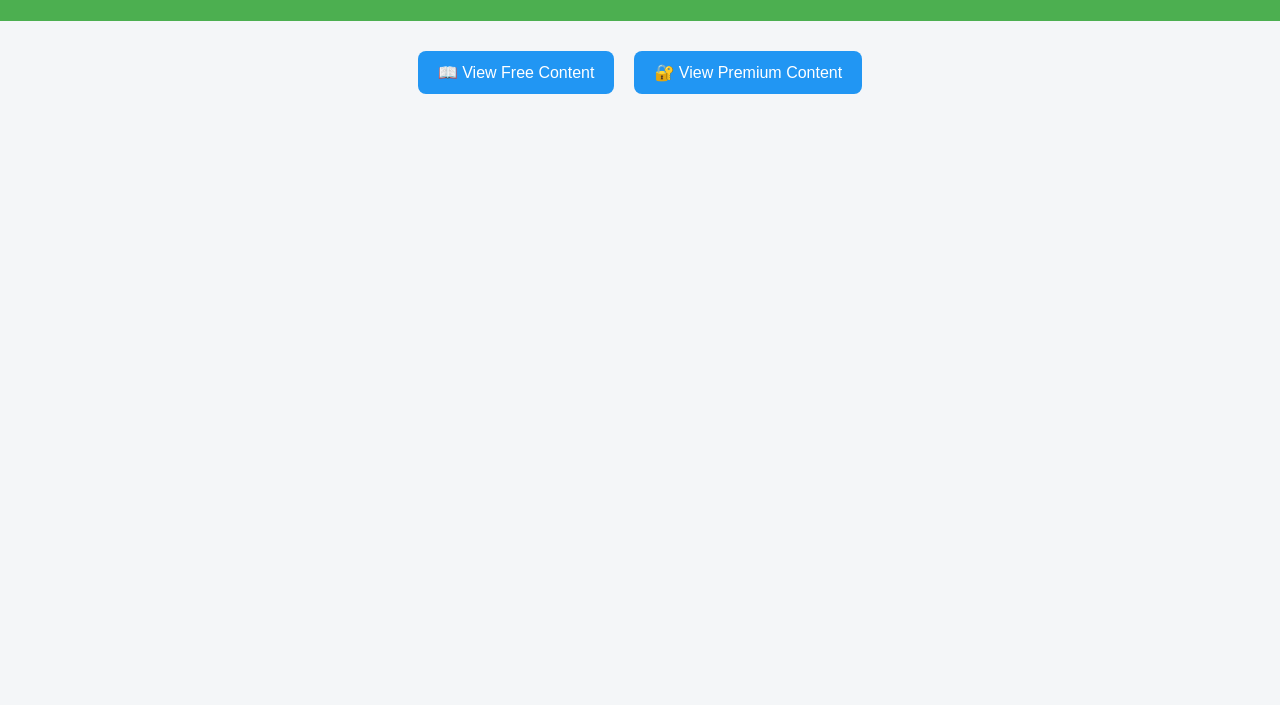
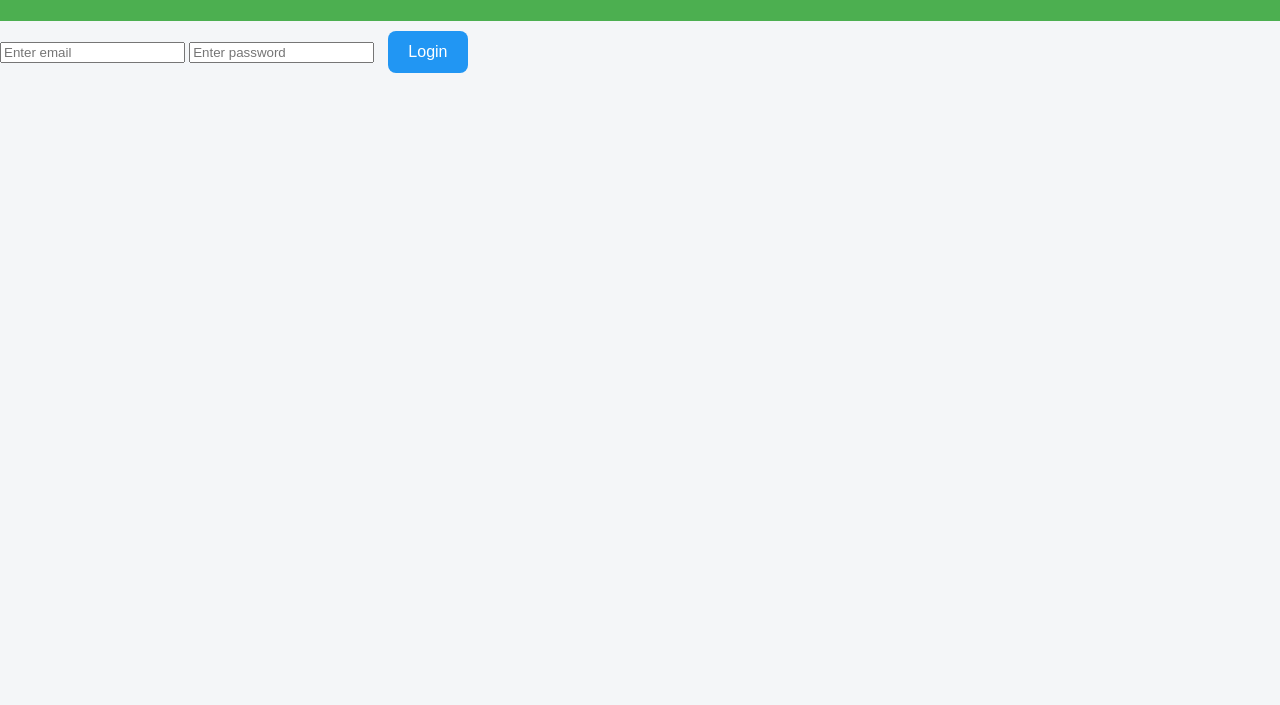
Before and after one commit to ROHIT704-HUB/mypdfapp, a plain HTML site: page index.html in a window 1280 px wide. Shown: the part 95-800 px from the top of the page. Drawn offline with Linux system fonts and the light colour scheme.

Commit message:
Add files via upload

```diff
--- a/index.html
+++ b/index.html
@@ -11,13 +11,37 @@
     <h1>📘 Smart Study App</h1>
   </header>
 
-  <div class="buttons">
-    <button id="freeBtn">📖 View Free Content</button>
-    <button id="premiumBtn">🔐 View Premium Content</button>
+  <!-- LOGIN FORM -->
+  <div id="loginPage">
+    <input type="text" id="email" placeholder="Enter email" />
+    <input type="password" id="password" placeholder="Enter password" />
+    <button onclick="login()">Login</button>
   </div>
 
-  <div id="contentArea"></div>
+  <!-- MAIN CONTENT (Hidden Initially) -->
+  <div id="mainPage" style="display: none;">
+    <div class="buttons">
+      <button id="freeBtn">📖 View Free Content</button>
+      <button id="premiumBtn">🔐 View Premium Content</button>
+    </div>
+    <div id="contentArea"></div>
+  </div>
 
   <script src="script.js"></script>
+
+  <script>
+    function login() {
+      const email = document.getElementById("email").value;
+      const password = document.getElementById("password").value;
+
+      // Simple dummy check
+      if (email === "rohit@test.com" && password === "1234") {
+        document.getElementById("loginPage").style.display = "none";
+        document.getElementById("mainPage").style.display = "block";
+      } else {
+        alert("Invalid email or password!");
+      }
+    }
+  </script>
 </body>
 </html>
```
